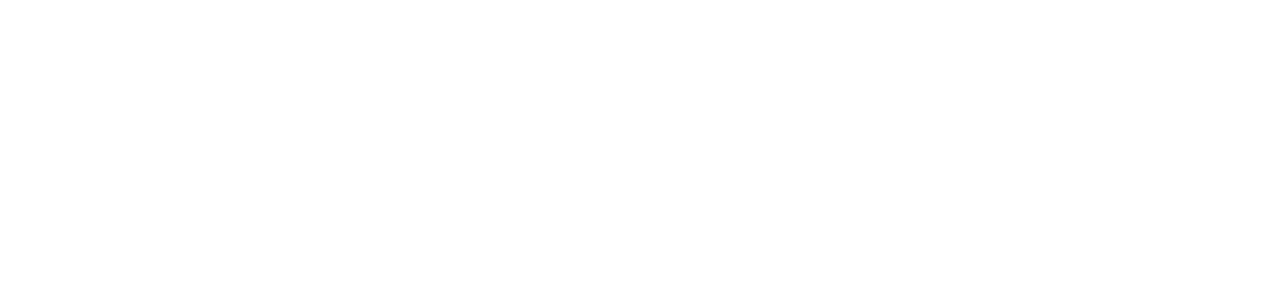
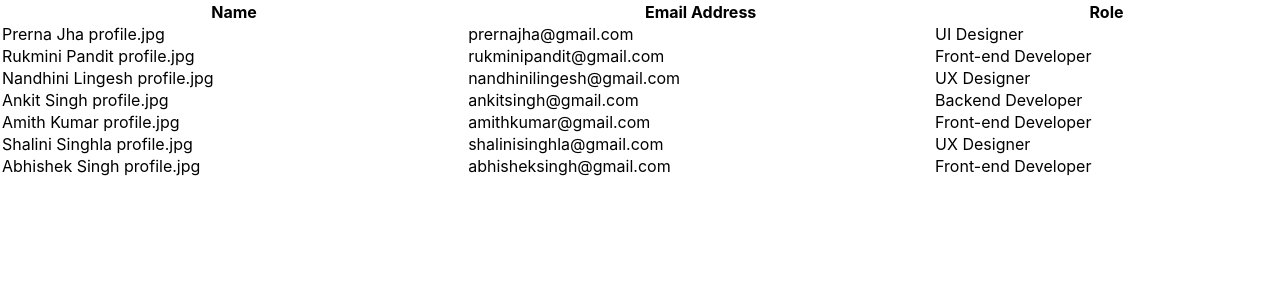
Before and after one commit to jyotirmoy-sinhababu/Table-app, a React (Create React App) app: page / in a window 1280 px wide. Shown: the top 300 px of the page. Built offline with nearby package versions, Linux system fonts and the light colour scheme.

Commit message:
first table created

```diff
--- a/src/App.js
+++ b/src/App.js
@@ -1,3 +1,4 @@
+import { useEffect, useState } from 'react';
 import './App.css';
 
 import TableComp from './component/table/TableComp';
@@ -5,13 +6,39 @@
 import { data } from './component/utils/JasonData';
 
 function App() {
-  data.map((item) => {
-    return console.log(item);
-  });
+  const [loopData, setLoopData] = useState([]);
 
+  const firstTableHead = { name: 'Name', email: 'Email Address', role: 'Role' };
+  const secondTableHead = {
+    name: 'Email Address',
+    joining: 'Joining Date',
+    role: 'Role',
+  };
+  const thirdTableHead = {
+    name: 'Name',
+    city: 'City',
+    joining: 'Joining Date',
+    role: 'Role',
+  };
+
+  useEffect(() => {
+    if (data)
+      setLoopData(
+        data.map((item) => {
+          return {
+            name: item?.person?.name,
+            email: item?.email,
+            role: item?.role,
+            img: item?.person?.avatar,
+          };
+        })
+      );
+  }, []);
   return (
     <div className='App'>
-      <TableComp />
+      <div>
+        <TableComp arr={loopData} header={firstTableHead} />
+      </div>
     </div>
   );
 }
--- a/src/component/table/TableComp.js
+++ b/src/component/table/TableComp.js
@@ -1,7 +1,37 @@
 import React from 'react';
 
-const TableComp = () => {
-  return <div className='table-cnt'></div>;
+const TableComp = ({ arr, header }) => {
+  return (
+    <table className='table-cnt' style={{ width: '100%' }}>
+      <thead>
+        <tr>
+          {header.name ? <th>{header.name}</th> : null}
+          {header.email ? <th>{header.email}</th> : null}
+          {header.role ? <th>{header.role}</th> : null}
+          {header.joining ? <th>{header.joining}</th> : null}
+          {header.city ? <th>{header.city}</th> : null}
+        </tr>
+      </thead>
+      <tbody>
+        {arr &&
+          arr.map((item) => {
+            return (
+              <tr>
+                {item?.name && item?.img && (
+                  <td>
+                    {item?.name} {item?.img}
+                  </td>
+                )}
+                {item?.email && <td>{item?.email}</td>}
+                {item?.role && <td>{item?.role}</td>}
+                {item?.city && <td>{item.city}</td>}
+                {item?.joining && <td> {item.joining} </td>}
+              </tr>
+            );
+          })}
+      </tbody>
+    </table>
+  );
 };
 
 export default TableComp;
```
